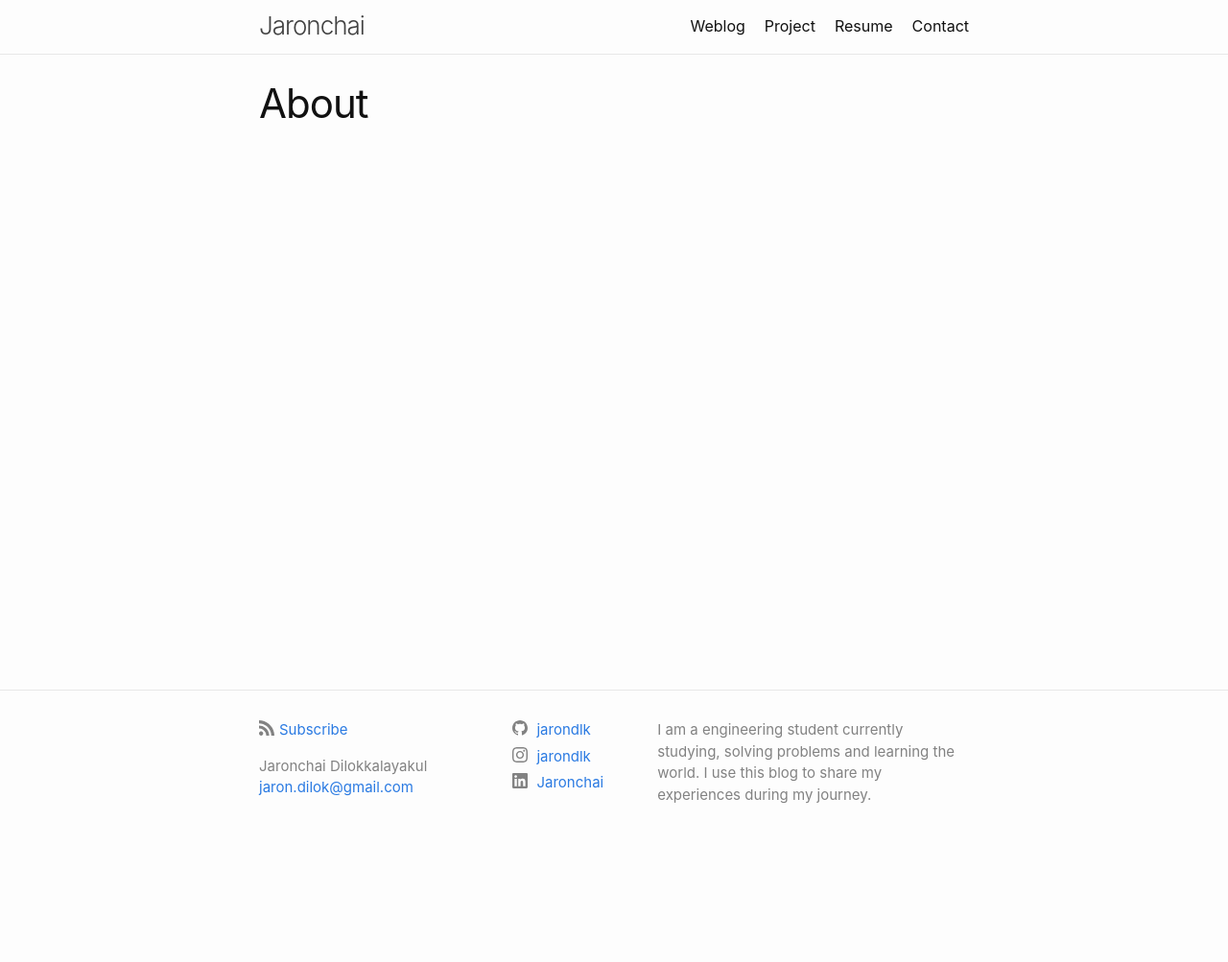
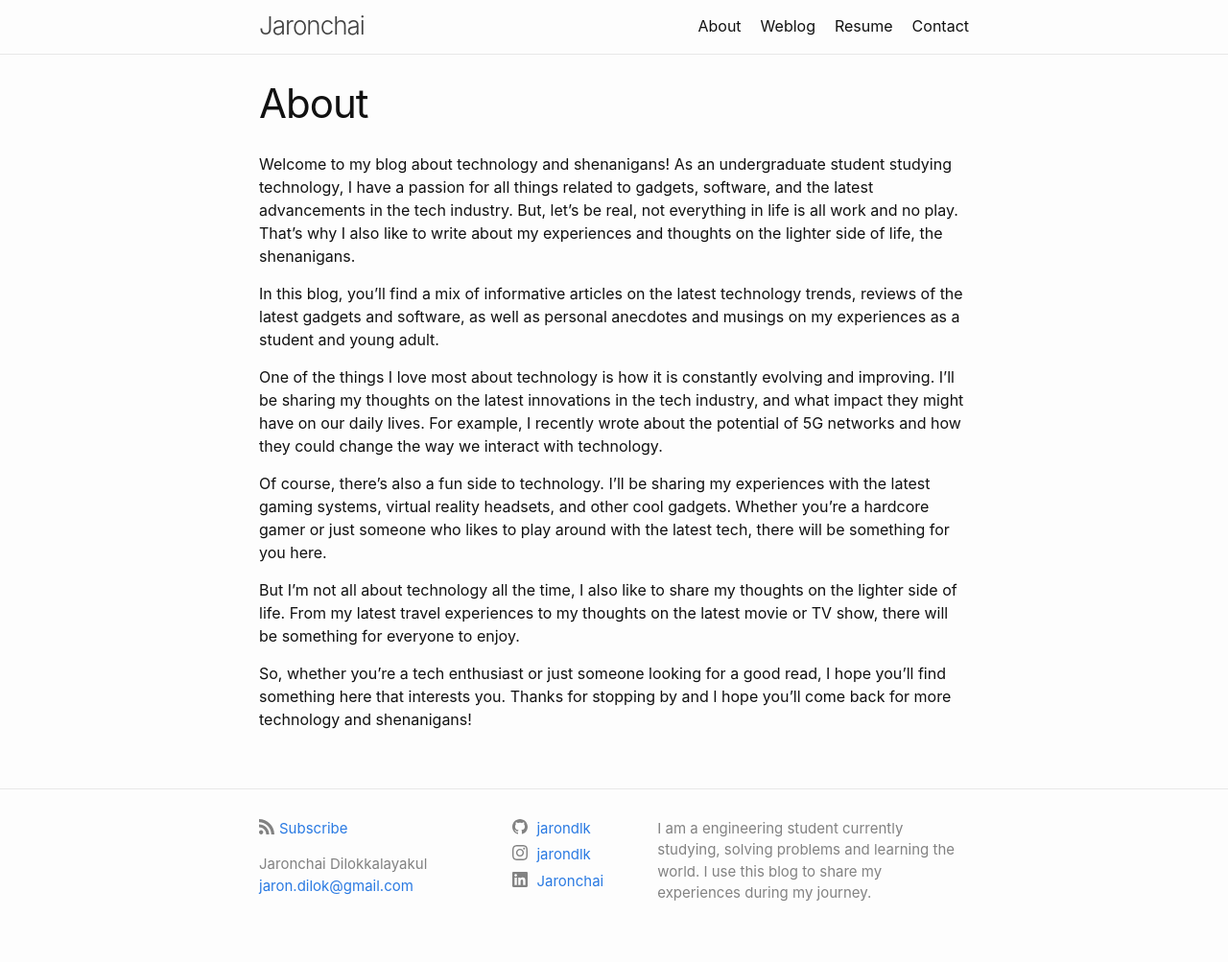
Before and after one commit to jarondlk/jaronchai-blog, a Jekyll site: the page built from pages/about.markdown, in a window 1280 px wide. Shown: the whole page at 96% size. Built offline with Jekyll 4.4.1, drawn with Linux system fonts in a browser that asks for light colours; before the commit the page ends 900 px from its top, so only the background shows below that.

Commit message:
Update nav menu

```diff
--- a/_config.yml
+++ b/_config.yml
@@ -31,9 +31,9 @@ linkedin_username: Jaronchai
 instagram_username: jarondlk
 
 header_pages:
-  # - pages/about.markdown
+  - pages/about.markdown
   - pages/weblog.markdown
-  - pages/projects.markdown
+  # - pages/projects.markdown
   - pages/resume.markdown
   - pages/contact.markdown
 
--- a/pages/about.markdown
+++ b/pages/about.markdown
@@ -3,3 +3,15 @@ layout: page
 title: About
 permalink: /about/
 ---
+
+Welcome to my blog about technology and shenanigans! As an undergraduate student studying technology, I have a passion for all things related to gadgets, software, and the latest advancements in the tech industry. But, let's be real, not everything in life is all work and no play. That's why I also like to write about my experiences and thoughts on the lighter side of life, the shenanigans.
+
+In this blog, you'll find a mix of informative articles on the latest technology trends, reviews of the latest gadgets and software, as well as personal anecdotes and musings on my experiences as a student and young adult.
+
+One of the things I love most about technology is how it is constantly evolving and improving. I'll be sharing my thoughts on the latest innovations in the tech industry, and what impact they might have on our daily lives. For example, I recently wrote about the potential of 5G networks and how they could change the way we interact with technology.
+
+Of course, there's also a fun side to technology. I'll be sharing my experiences with the latest gaming systems, virtual reality headsets, and other cool gadgets. Whether you're a hardcore gamer or just someone who likes to play around with the latest tech, there will be something for you here.
+
+But I'm not all about technology all the time, I also like to share my thoughts on the lighter side of life. From my latest travel experiences to my thoughts on the latest movie or TV show, there will be something for everyone to enjoy.
+
+So, whether you're a tech enthusiast or just someone looking for a good read, I hope you'll find something here that interests you. Thanks for stopping by and I hope you'll come back for more technology and shenanigans!
--- a/pages/weblog.markdown
+++ b/pages/weblog.markdown
@@ -3,3 +3,5 @@ layout: home
 title: Weblog
 permalink: /weblog/
 ---
+
+### For my projects, check them out [here](/project)!
```
